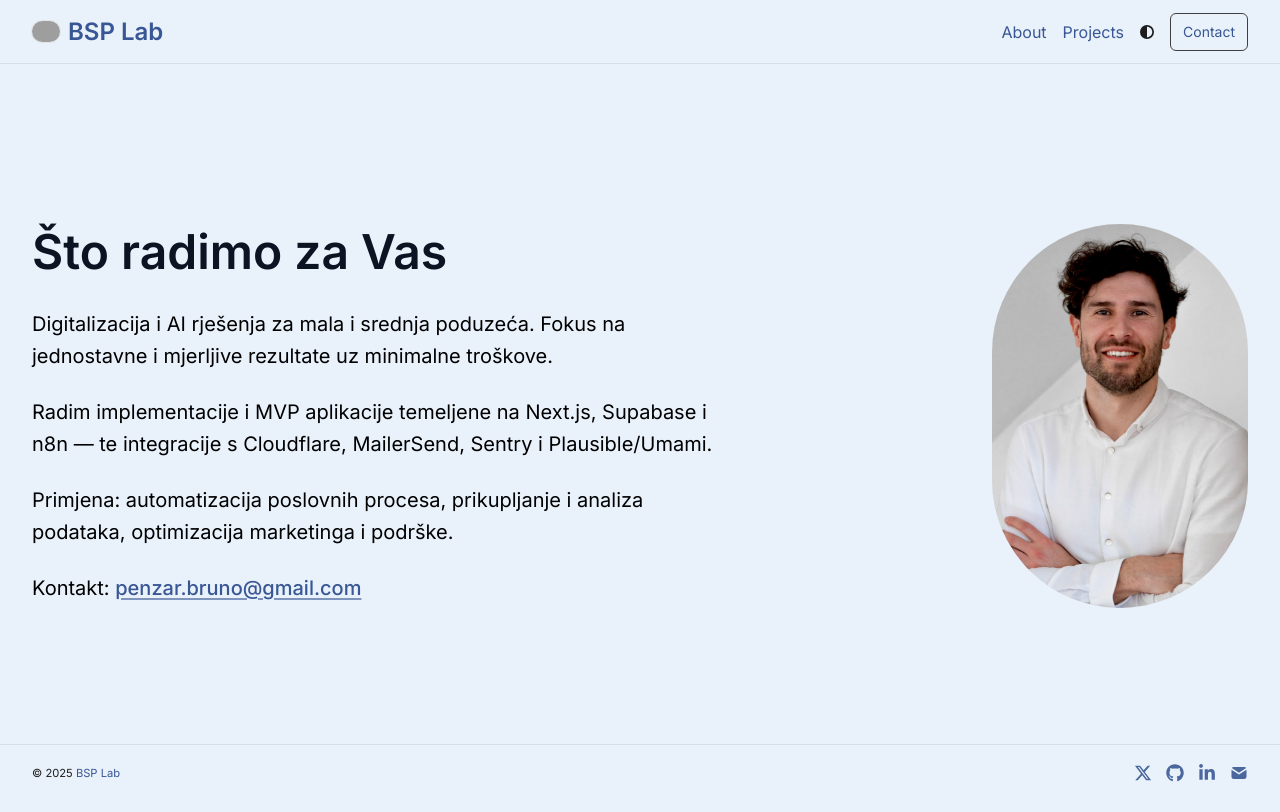
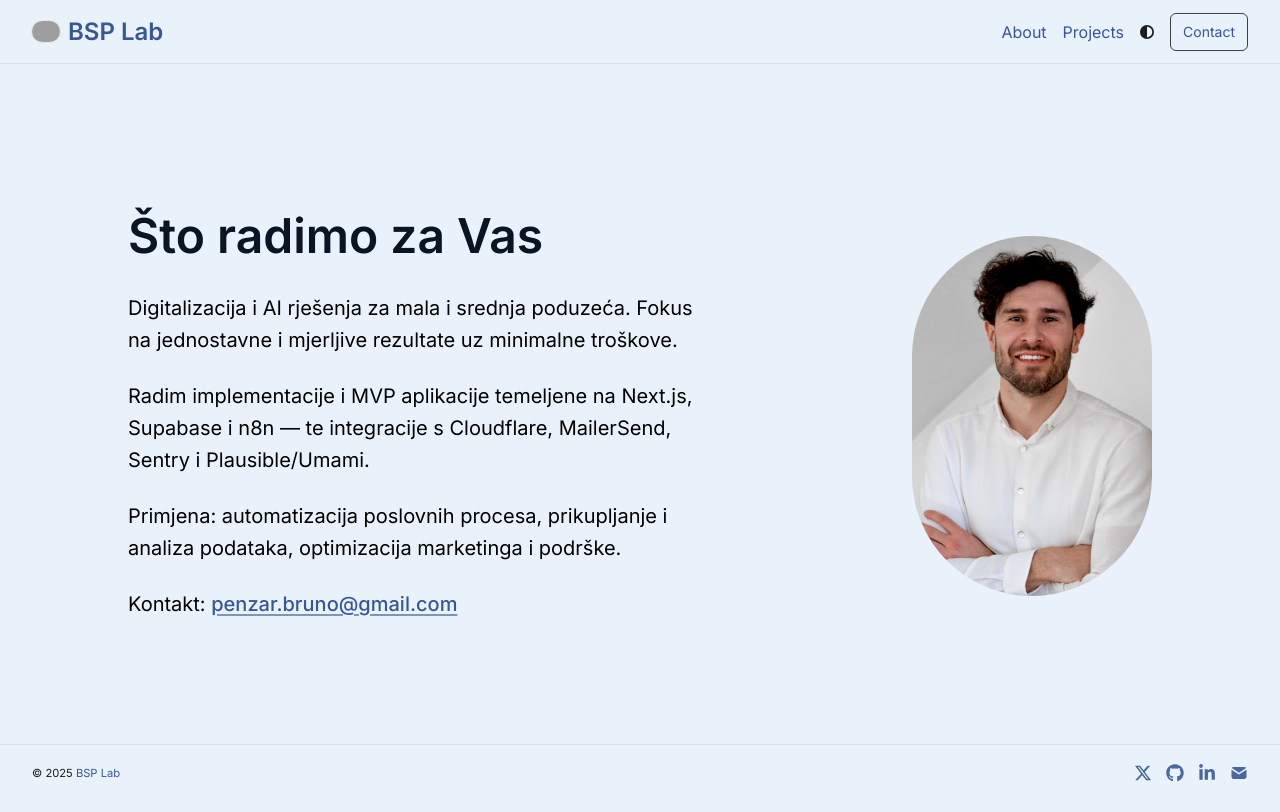
Before and after one commit to BPenzar/bsp-lab, a Next.js app: page / in a window 1280 px wide. Built offline with nearby package versions, Linux system fonts and the light colour scheme; grey boxes are pictures that could not be loaded.

Commit message:
Update page.tsx

```diff
--- a/app/page.tsx
+++ b/app/page.tsx
@@ -3,14 +3,17 @@ import { socialLinks } from "./lib/config";
 
 export default function Page() {
   return (
-    <section className="w-full min-h-[calc(100vh-var(--header-h)-var(--footer-h))] grid grid-cols-1 lg:grid-cols-12 items-center gap-10 lg:gap-16">
-      {/* Tekst */}
+    <section className="w-full flex items-center justify-center min-h-[calc(100vh-var(--header-h)-var(--footer-h))] px-6">
+      {/* Centralni, uži okvir (podesi 5xl/4xl po ukusu) */}
+      <div className="w-full max-w-5xl grid grid-cols-1 lg:grid-cols-12 items-center gap-10 lg:gap-14">
+        {/* Lijevo: naslov + tekst (7/12) */}
         <div className="lg:col-span-7 text-center lg:text-left">
           <h1 className="mb-8 text-3xl md:text-4xl lg:text-5xl font-semibold">
             Što radimo za Vas
           </h1>
 
-        <div className="prose prose-neutral dark:prose-invert prose-lg md:prose-xl max-w-none mx-auto lg:mx-0">
+          {/* Ograniči duljinu retka radi čitljivosti */}
+          <div className="prose prose-neutral dark:prose-invert prose-lg md:prose-xl max-w-[72ch] mx-auto lg:mx-0">
             <p>
               Digitalizacija i AI rješenja za mala i srednja poduzeća. Fokus na
               jednostavne i mjerljive rezultate uz minimalne troškove.
@@ -32,19 +35,20 @@ export default function Page() {
           </div>
         </div>
 
-      {/* Slika */}
-      <div className="lg:col-span-5 flex justify-center lg:justify-end">
+        {/* Desno: slika (5/12), bliže centru */}
+        <div className="lg:col-span-5 justify-self-center lg:justify-self-end">
           <a href={socialLinks.linkedin} target="_blank" rel="noopener noreferrer">
             <Image
               src="/bruno.jpg"
               alt="Bruno"
-            width={256}
-            height={256}
+              width={240}
+              height={240}
               priority
-            className="rounded-full bg-gray-100 w-40 md:w-52 lg:w-64 h-auto"
-            sizes="(max-width:1024px) 208px, 256px"
+              className="rounded-full bg-gray-100 w-36 md:w-48 lg:w-60 h-auto"
+              sizes="(max-width:1024px) 192px, 240px"
             />
           </a>
+        </div>
       </div>
     </section>
   );
```
Lines whose indentation alone changed are shown as unchanged.
